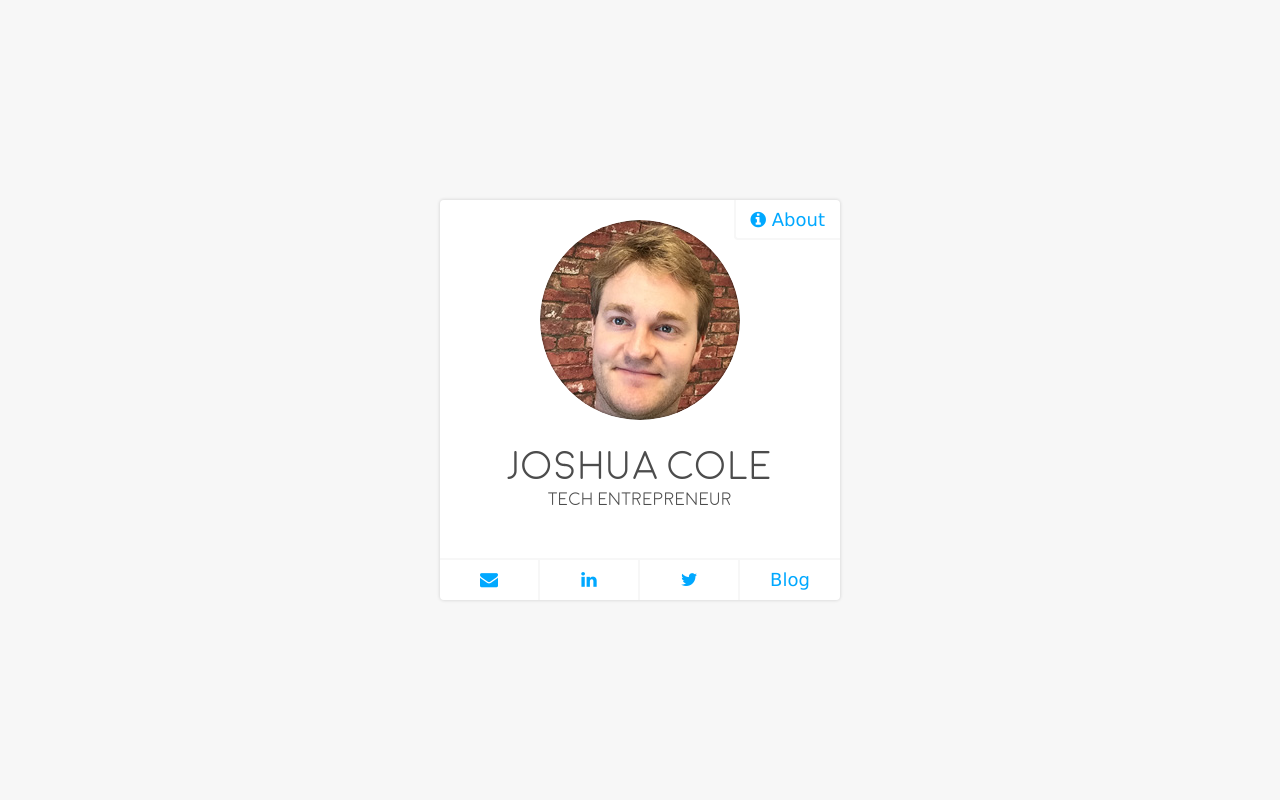
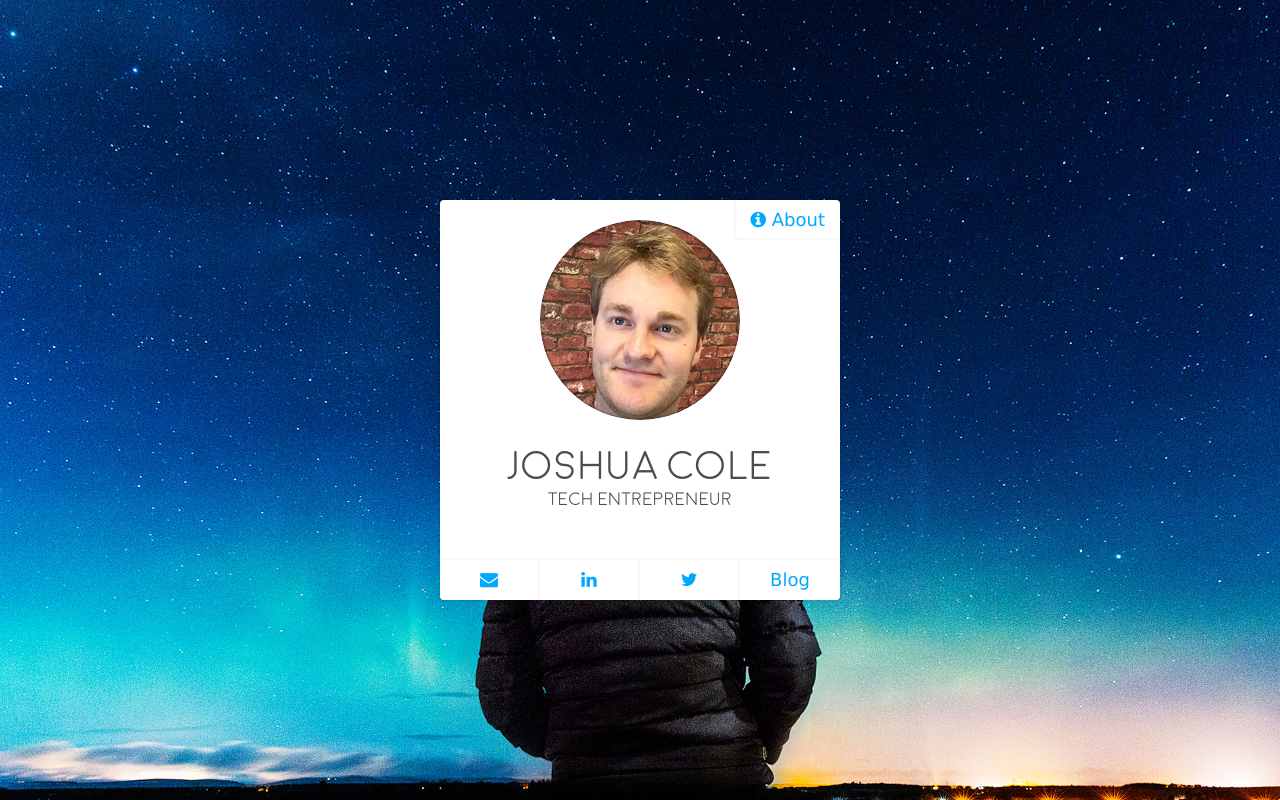
Before and after one commit to saikojosh/Joshua-Cole-Me, a PHP site: page / in a window 1280 px wide. Run offline with PHP 8.4, Linux system fonts and the light colour scheme.

Commit message:
Add a background image

```diff
--- a/static/css/global.css
+++ b/static/css/global.css
@@ -24,7 +24,11 @@ html, body {
 
 body {
   position: relative;
-  background: #f7f7f7;
+  background: #00306B;
+  background-image: url('../img/background-60.jpg');
+  background-position: center;
+  background-repeat: no-repeat;
+  background-size: cover;
   padding: 25px;
 }
 
```
Also changed, not shown: static/img/background-60.jpg (added).
